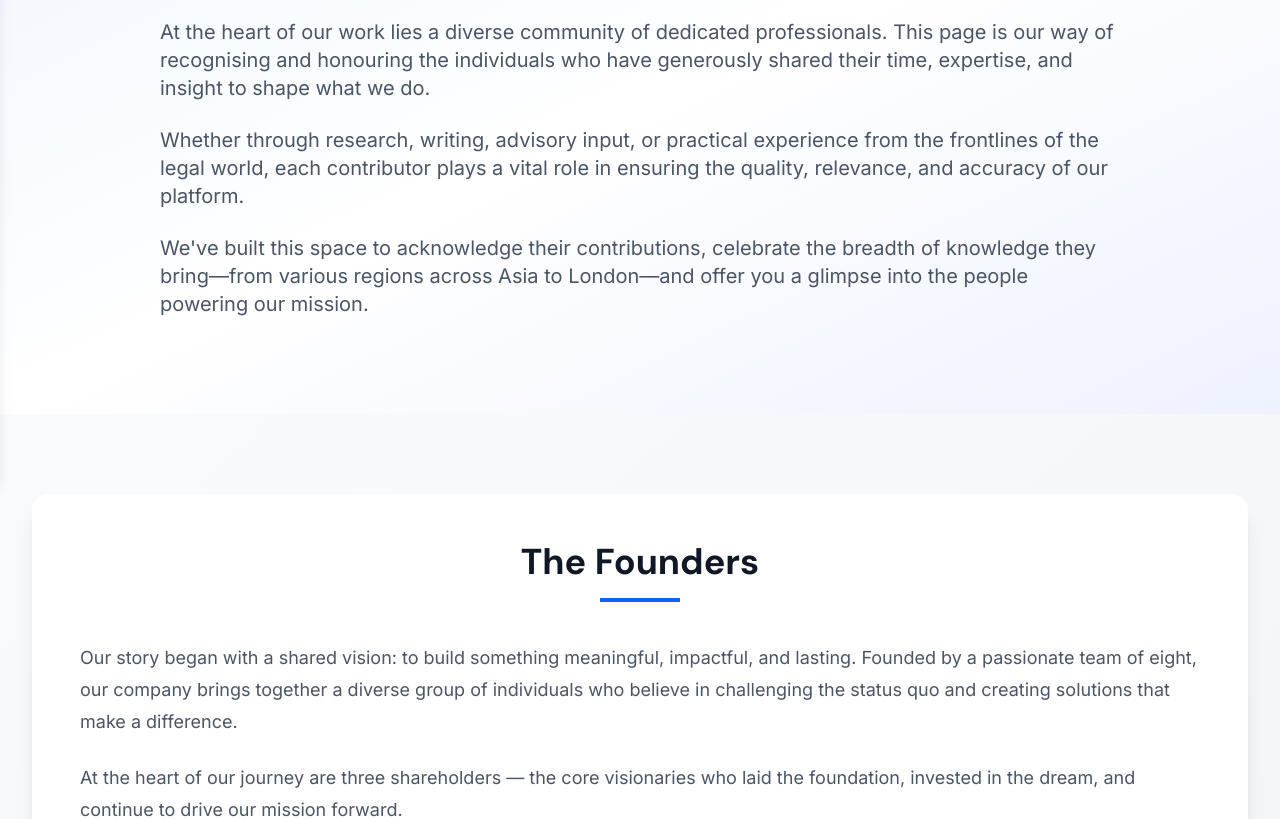
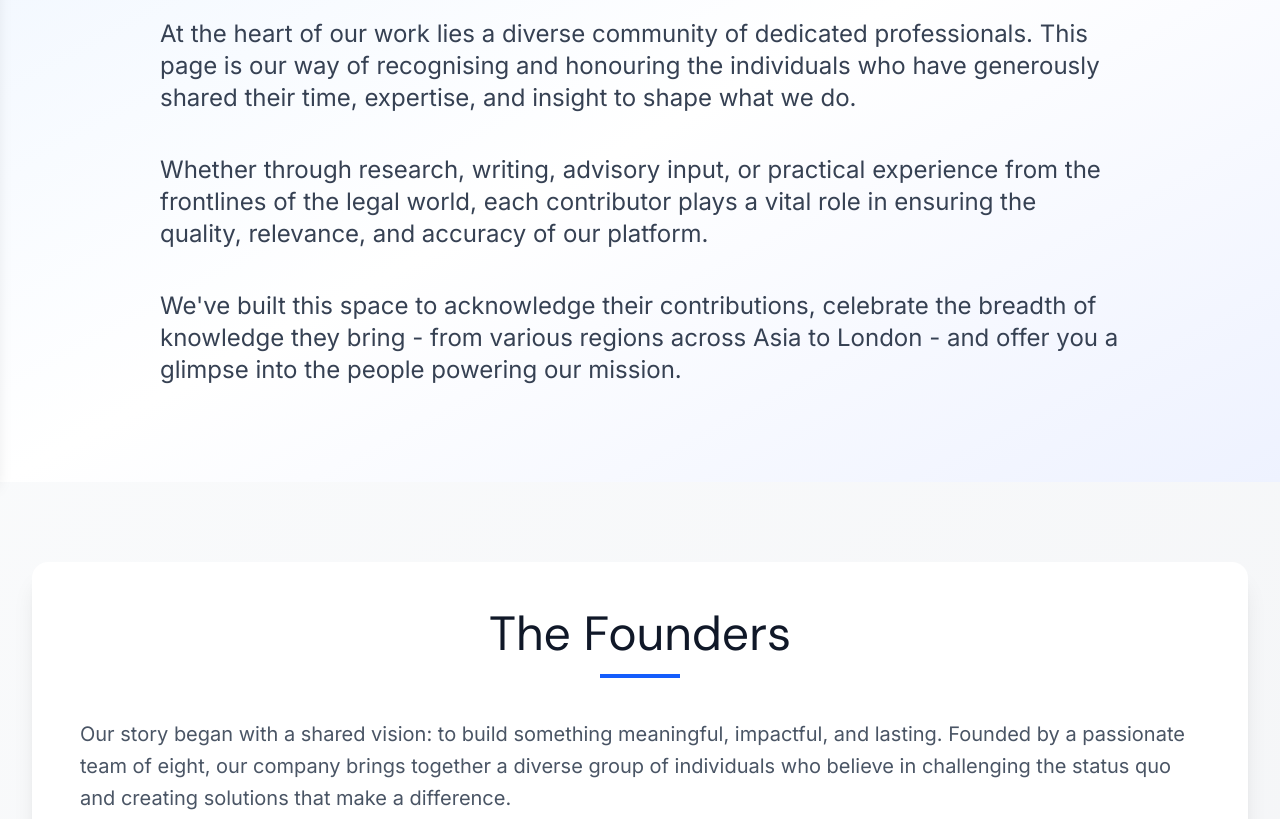
Before and after one commit to f4heemmmmm/aithena, a Next.js app in the folder frontend/: page /team in a window 1280 px wide. Shown: the part 320-1139 px from the top of the page. Built offline with nearby package versions, Linux system fonts and the light colour scheme.

Commit message:
made minor twaeks

```diff
--- a/frontend/src/app/team/page.tsx
+++ b/frontend/src/app/team/page.tsx
@@ -31,7 +31,7 @@ interface TeamSection {
 const teamSections: TeamSection[] = [
     {
         title: "The Founders",
-        description: "Our story began with a shared vision: to build something meaningful, impactful, and lasting. Founded by a passionate team of eight, our company brings together a diverse group of individuals who believe in challenging the status quo and creating solutions that make a difference.\n\nAt the heart of our journey are three shareholders — the core visionaries who laid the foundation, invested in the dream, and continue to drive our mission forward.\n\nAlongside them, our five founding members played an equally pivotal role, bringing their expertise, energy, and heart to shape the company in its earliest days.\n\nEach founder, whether shareholder or early member, brought unique perspectives and skills to the table — bound together by a shared commitment to excellence, innovation, and integrity.\n\nTogether, this founding team set the tone for who we are today: a company built not just on ideas, but on teamwork, trust, and a relentless pursuit of better.",
+        description: "Our story began with a shared vision: to build something meaningful, impactful, and lasting. Founded by a passionate team of eight, our company brings together a diverse group of individuals who believe in challenging the status quo and creating solutions that make a difference.\n\nAt the heart of our journey are three shareholders  -  the core visionaries who laid the foundation, invested in the dream, and continue to drive our mission forward.\n\nAlongside them, our five founding members played an equally pivotal role, bringing their expertise, energy, and heart to shape the company in its earliest days.\n\nEach founder, whether shareholder or early member, brought unique perspectives and skills to the table  -  bound together by a shared commitment to excellence, innovation, and integrity.\n\nTogether, this founding team set the tone for who we are today: a company built not just on ideas, but on teamwork, trust, and a relentless pursuit of better.",
         categories: {
             "Legal": [
                 { name: "Aaron Tan" },
@@ -47,7 +47,7 @@ const teamSections: TeamSection[] = [
     },
     {
         title: "Legal Experts",
-        description: "Our network of contributing lawyers spans across Asia and London, bringing together a diverse blend of legal insight, jurisdictional knowledge, and practical experience.\n\nThey come from a wide range of legal fields—from corporate law, arbitration, and intellectual property to criminal defence, data protection, and public interest litigation.\n\nWe're proud to feature experts from top-tier international firms, boutique practices, and in-house counsel roles, each offering a unique perspective shaped by their region, practice, and professional journey.\n\nTogether, they help us bridge local nuance with global relevance, ensuring the legal insights we deliver are both technically sound and practically valuable.",
+        description: "Our network of contributing lawyers spans across Asia and London, bringing together a diverse blend of legal insight, jurisdictional knowledge, and practical experience.\n\nThey come from a wide range of legal fields - from corporate law, arbitration, and intellectual property to criminal defence, data protection, and public interest litigation.\n\nWe're proud to feature experts from top-tier international firms, boutique practices, and in-house counsel roles, each offering a unique perspective shaped by their region, practice, and professional journey.\n\nTogether, they help us bridge local nuance with global relevance, ensuring the legal insights we deliver are both technically sound and practically valuable.",
         categories: {
             "Disputes": [
                 { name: "Shirin Chew" },
@@ -73,7 +73,7 @@ const teamSections: TeamSection[] = [
     },
     {
         title: "Developers",
-        description: "Our community of developers brings together a diverse range of technical expertise and academic backgrounds, united by a shared passion for building meaningful solutions.\n\nThey come from varied domains—from software engineering and machine learning to data science and cybersecurity—contributing deep, hands-on knowledge that powers our platform.\n\nWe're proud to be supported by talent from Singapore's top universities, including SMU, NUS, and NTU, with backgrounds spanning Bachelor's, Master's, and PhD programmes.\n\nWhether designing infrastructure, refining algorithms, or safeguarding our systems, their work reflects rigour, creativity, and a strong sense of purpose.",
+        description: "Our community of developers brings together a diverse range of technical expertise and academic backgrounds, united by a shared passion for building meaningful solutions.\n\nThey come from varied domains - from software engineering and machine learning to data science and cybersecurity - contributing deep, hands-on knowledge that powers our platform.\n\nWe're proud to be supported by talent from Singapore's top universities, including SMU, NUS, and NTU, with backgrounds spanning Bachelor's, Master's, and PhD programmes.\n\nWhether designing infrastructure, refining algorithms, or safeguarding our systems, their work reflects rigour, creativity, and a strong sense of purpose.",
         categories: {
         "Frontend": [
             { name: "Tiki" },
@@ -88,7 +88,7 @@ const teamSections: TeamSection[] = [
     },
     {
         title: "Business Development",
-        description: "Our consultants provide the strategic depth and cross-disciplinary thinking that strengthen every layer of our work—from product to policy, from legal to technology.\n\nThey come from a range of professional backgrounds, including management consulting, legal innovation, academia, and industry, offering insights that help us frame challenges, uncover opportunities, and make better decisions.\n\nMany have held roles in global consultancies, research institutions, and government-linked organisations, and bring a wealth of experience advising across sectors and borders.\n\nWhether guiding product direction, shaping operational frameworks, or validating use cases, their contributions reflect rigour, clarity, and a sharp understanding of impact.\n\nTogether, they help us stay grounded, focused, and future-ready.",
+        description: "Our consultants provide the strategic depth and cross-disciplinary thinking that strengthen every layer of our work - from product to policy, from legal to technology.\n\nThey come from a range of professional backgrounds, including management consulting, legal innovation, academia, and industry, offering insights that help us frame challenges, uncover opportunities, and make better decisions.\n\nMany have held roles in global consultancies, research institutions, and government-linked organisations, and bring a wealth of experience advising across sectors and borders.\n\nWhether guiding product direction, shaping operational frameworks, or validating use cases, their contributions reflect rigour, clarity, and a sharp understanding of impact.\n\nTogether, they help us stay grounded, focused, and future-ready.",
         categories: {
             "Strategy": [
                 { name: "Nicholas Low" }
@@ -102,7 +102,7 @@ const teamSections: TeamSection[] = [
     },
     {
         title: "Media",
-        description: "Our media contributors play a vital role in shaping how our stories are told and how our work is seen.\n\nThey bring together talent from across visual storytelling, design, branding, and digital content, translating complex ideas into compelling narratives and accessible formats.\n\nFrom crafting user-friendly interfaces to producing multimedia content and brand visuals, their contributions reflect both creative flair and strategic clarity.\n\nMany of them come from interdisciplinary backgrounds, blending experience in journalism, communications, marketing, and tech—with training from leading institutions and creative agencies.\n\nTogether, they help us amplify voices, clarify messages, and build trust through design and storytelling that resonate across audiences.",
+        description: "Our media contributors play a vital role in shaping how our stories are told and how our work is seen.\n\nThey bring together talent from across visual storytelling, design, branding, and digital content, translating complex ideas into compelling narratives and accessible formats.\n\nFrom crafting user-friendly interfaces to producing multimedia content and brand visuals, their contributions reflect both creative flair and strategic clarity.\n\nMany of them come from interdisciplinary backgrounds, blending experience in journalism, communications, marketing, and tech - with training from leading institutions and creative agencies.\n\nTogether, they help us amplify voices, clarify messages, and build trust through design and storytelling that resonate across audiences.",
         categories: {
             "Digital Content": [
                 { name: "Jaime" },
@@ -173,14 +173,14 @@ const TeamSection: React.FC<{ section: TeamSection }> = ({ section }) => {
                 <div className = "bg-white rounded-2xl shadow-xl overflow-hidden">
                     <div className = "p-8 lg:p-12">
                         <div className = "text-center mb-10">
-                            <h2 className = {`${dmSans.className} text-4xl font-bold text-gray-900 mb-4`}>
+                            <h2 className = {`${dmSans.className} text-5xl font-thin text-gray-900 mb-4`}>
                                 {section.title}
                             </h2>
                             <div className = "w-20 h-1 bg-blue-600 mx-auto" />
                         </div>
-                        <div className = "prose prose-lg max-w-none text-gray-600 mb-12 leading-relaxed text-left">
+                        <div className = "prose prose-xl max-w-none text-gray-600 mb-12 leading-relaxed text-left">
                             {section.description.split('\n\n').map((paragraph, index) => (
-                                <p key = {index} className = {`${inter.className} mb-6 text-lg leading-8`}>
+                                <p key = {index} className = {`${inter.className} mb-6 text-xl leading-8`}>
                                     {paragraph}
                                 </p>
                             ))}
@@ -202,21 +202,21 @@ export default function Team(): JSX.Element {
             <div className = "bg-gradient-to-br from-blue-50 via-white to-indigo-50 py-24">
                 <div className = "max-w-5xl mx-auto px-4 sm:px-6 lg:px-8">
                     <div className = "mb-8 text-center">
-                        <h1 className = {`${dmSans.className} text-5xl font-bold tracking-tight text-gray-900 sm:text-6xl mb-6`}>
+                        <h1 className = {`${dmSans.className} text-6xl font-semibold tracking-tight text-gray-900 sm:text-6xl mb-6`}>
                             Meet the Team
                         </h1>
                         <div className = "w-24 h-1.5 bg-blue-600 mx-auto" />
                     </div>
 
-                    <div className = "prose prose-xl max-w-none text-gray-600 leading-relaxed text-left">
-                        <p className = {`${inter.className} mb-6 text-xl`}>
+                    <div className = "prose prose-xl text-2xl max-w-none text-gray-700 leading-relaxed text-left">
+                        <p className = {`${inter.className} mb-10 text-2xl`}>
                             At the heart of our work lies a diverse community of dedicated professionals. This page is our way of recognising and honouring the individuals who have generously shared their time, expertise, and insight to shape what we do.
                         </p>
-                        <p className = {`${inter.className} mb-6 text-xl`}>
+                        <p className = {`${inter.className} mb-10 text-2xl`}>
                             Whether through research, writing, advisory input, or practical experience from the frontlines of the legal world, each contributor plays a vital role in ensuring the quality, relevance, and accuracy of our platform.
                         </p>
-                        <p className = {`${inter.className} text-xl`}>
-                            We've built this space to acknowledge their contributions, celebrate the breadth of knowledge they bring—from various regions across Asia to London—and offer you a glimpse into the people powering our mission.
+                        <p className = {`${inter.className} text-2xl`}>
+                            We've built this space to acknowledge their contributions, celebrate the breadth of knowledge they bring - from various regions across Asia to London - and offer you a glimpse into the people powering our mission.
                         </p>
                     </div>
                 </div>
```
Also changed, not shown: frontend/src/app/contact/page.tsx (+7 -7 lines).
